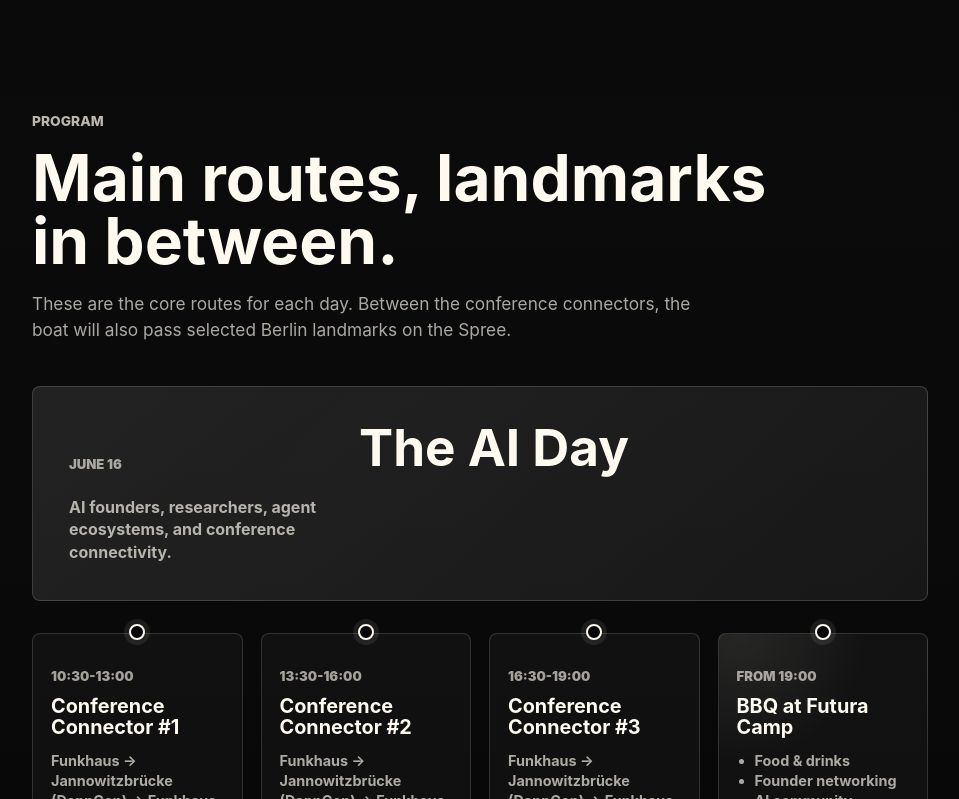
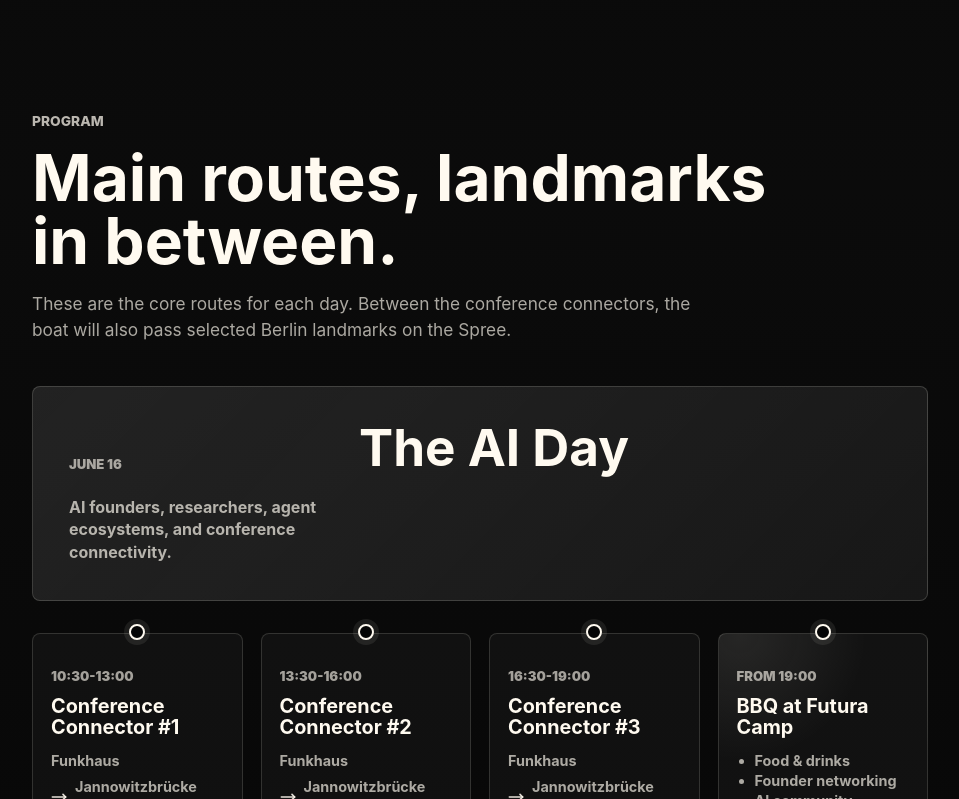
Before and after one commit to rickkdev/berlinboat, a Next.js app: page / in a window 1280 px wide. Shown: the part 2800-3599 px from the top of the page, without its empty margins (160-1119 px from the left). Built offline with nearby package versions, Linux system fonts and the light colour scheme.

Commit message:
Replace route arrows with icons

```diff
--- a/app/globals.css
+++ b/app/globals.css
@@ -669,6 +669,24 @@ h3 {
   line-height: 1.4;
 }
 
+.program__stop .route-label {
+  display: flex;
+  flex-wrap: wrap;
+  align-items: center;
+  gap: 6px 8px;
+}
+
+.route-label__stop {
+  display: inline-flex;
+  align-items: center;
+  gap: 8px;
+}
+
+.route-label__icon {
+  flex: 0 0 auto;
+  color: rgba(255, 250, 240, 0.9);
+}
+
 .program__stop ul {
   margin: 0;
   padding-left: 18px;
--- a/app/page.tsx
+++ b/app/page.tsx
@@ -1,5 +1,5 @@
 import Image from "next/image";
-import { CalendarDays, ExternalLink, MapPin, Ticket } from "lucide-react";
+import { CalendarDays, ExternalLink, MapPin, MoveRight, Ticket } from "lucide-react";
 
 const eventDays = [
   {
@@ -119,6 +119,32 @@ const impressions = [
     alt: "People meeting on a boat deck during a Berlin event.",
   },
 ];
+
+function RouteLabel({ route }: { route: string }) {
+  const stops = route.split(" -> ");
+
+  if (stops.length === 1) {
+    return <span>{route}</span>;
+  }
+
+  return (
+    <span className="route-label" aria-label={route}>
+      {stops.map((stop, index) => (
+        <span className="route-label__stop" key={`${stop}-${index}`}>
+          {index > 0 ? (
+            <MoveRight
+              className="route-label__icon"
+              size={16}
+              strokeWidth={2.4}
+              aria-hidden="true"
+            />
+          ) : null}
+          <span>{stop}</span>
+        </span>
+      ))}
+    </span>
+  );
+}
 
 export default function Home() {
   return (
@@ -313,7 +339,7 @@ export default function Home() {
                   <div className="program__stop" key={`${program.name}-${block.time}`}>
                     <p>{block.time}</p>
                     <h4>{block.title}</h4>
-                    <span>{block.route}</span>
+                    <RouteLabel route={block.route} />
                   </div>
                 ))}
                 {program.after ? (
```
